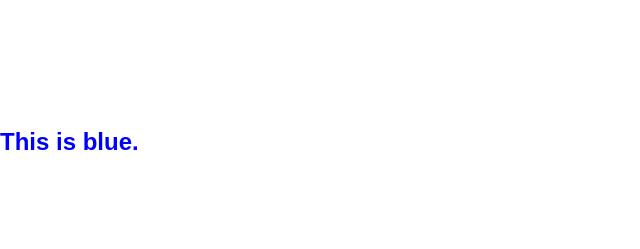
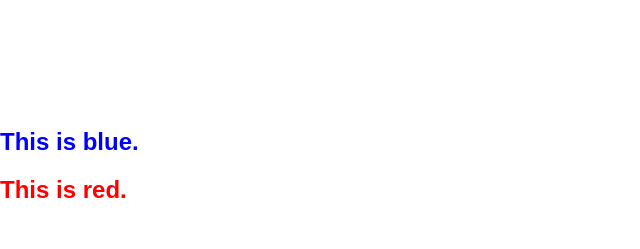
Before and after one commit to rcwlabs/branching, a plain HTML site: page index.html in a window 1280 px wide. Shown: the whole page, without its empty margins (0-640 px from the left). Drawn offline with Linux system fonts and the light colour scheme.

Commit message:
add red for testing

```diff
--- a/index.html
+++ b/index.html
@@ -14,6 +14,8 @@
 
     <h2 class="blue">This is blue.</h2>
 
+    <h2 class="red">This is red.</h2>
+
     <h3>This is only a dev thing...</h3>
 
 </body>
--- a/style.css
+++ b/style.css
@@ -17,3 +17,7 @@ body {
 .blue {
     color: blue;
 }
+
+.red {
+    color: red;
+}
```
